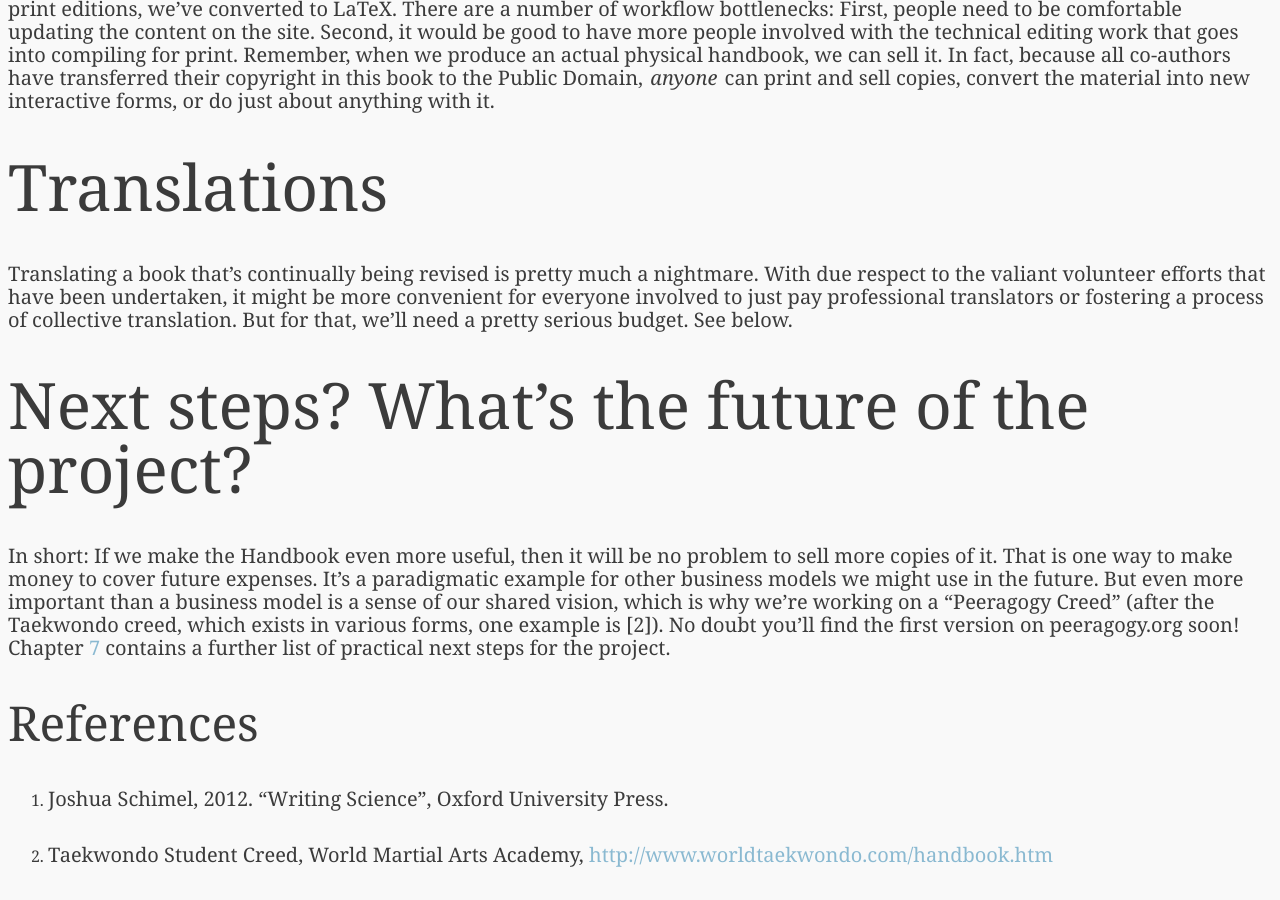
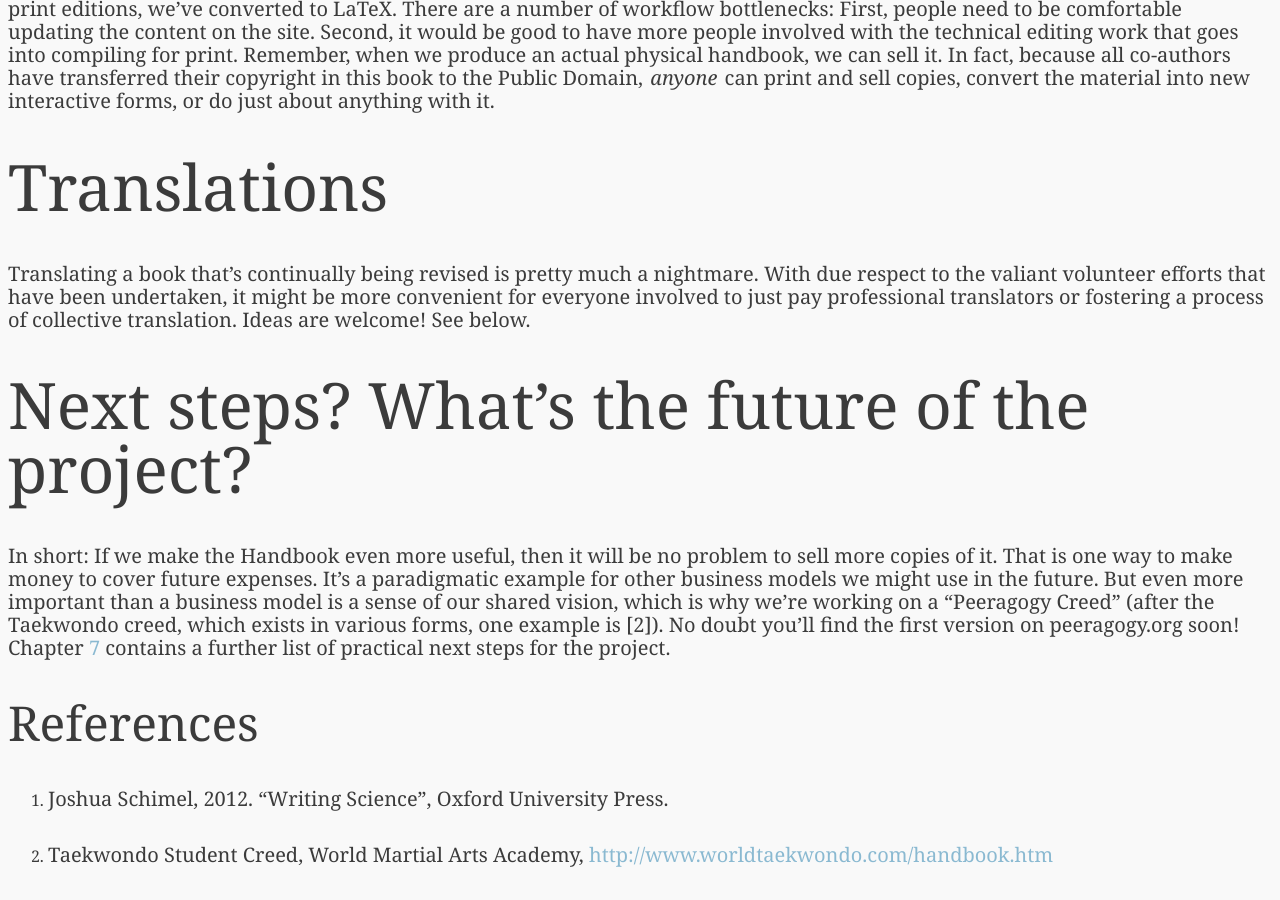
Before and after one commit to Peeragogy/Peeragogy.github.io, a Jekyll site: the page built from introduction.md, in a window 1280 px wide and 900 px high, scrolled down 2079 px. Built offline with Jekyll 4.4.1, drawn with Linux system fonts in a browser that asks for light colours.

Commit message:
Translations
I deleted the idea of getting a big budget. Maybe instead of thinking about how to get a big budget (or maybe crowdfunding?) we can foster new forms of collaboration or giving special recognition to contributors. This could be a great opportunity to encourage participation.

```diff
--- a/introduction.md
+++ b/introduction.md
@@ -116,8 +116,7 @@ Translations
 Translating a book that’s continually being revised is pretty much a
 nightmare. With due respect to the valiant volunteer efforts that have
 been undertaken, it might be more convenient for everyone involved to
-just pay professional translators or fostering a process of collective translation. But for that, we’ll need a pretty
-serious budget. See below.
+just pay professional translators or fostering a process of collective translation. Ideas are welcome! See below.
 
 Next steps? What’s the future of the project?
 =============================================
```
